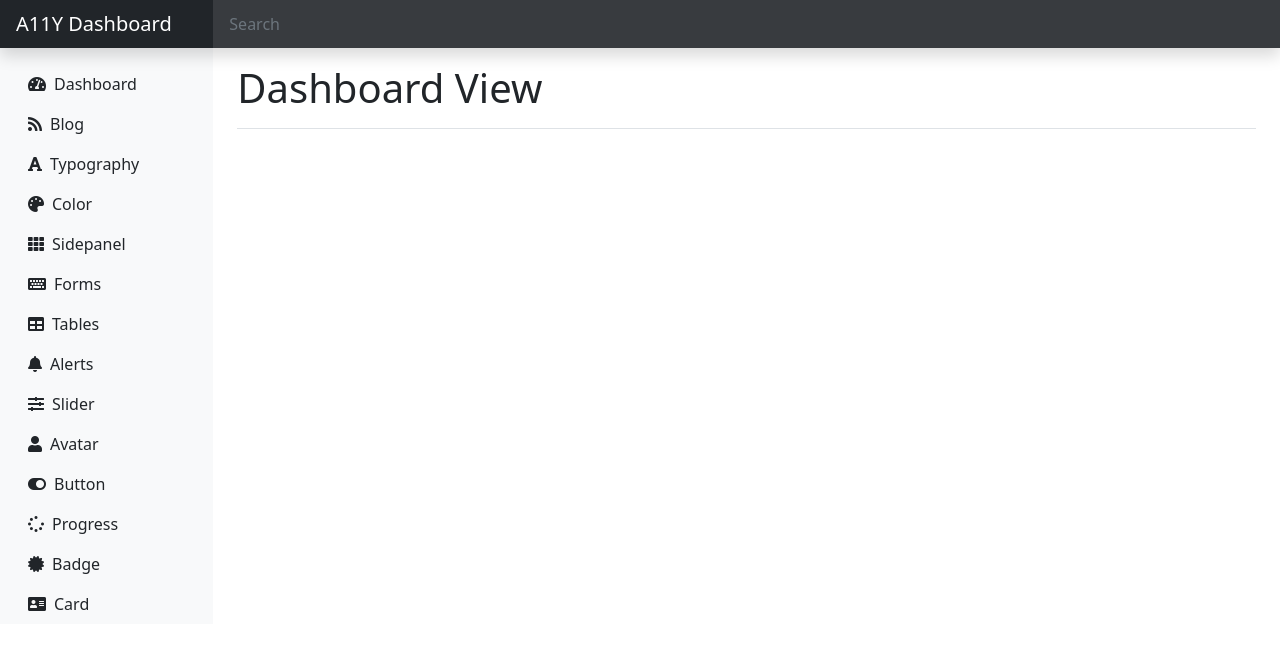
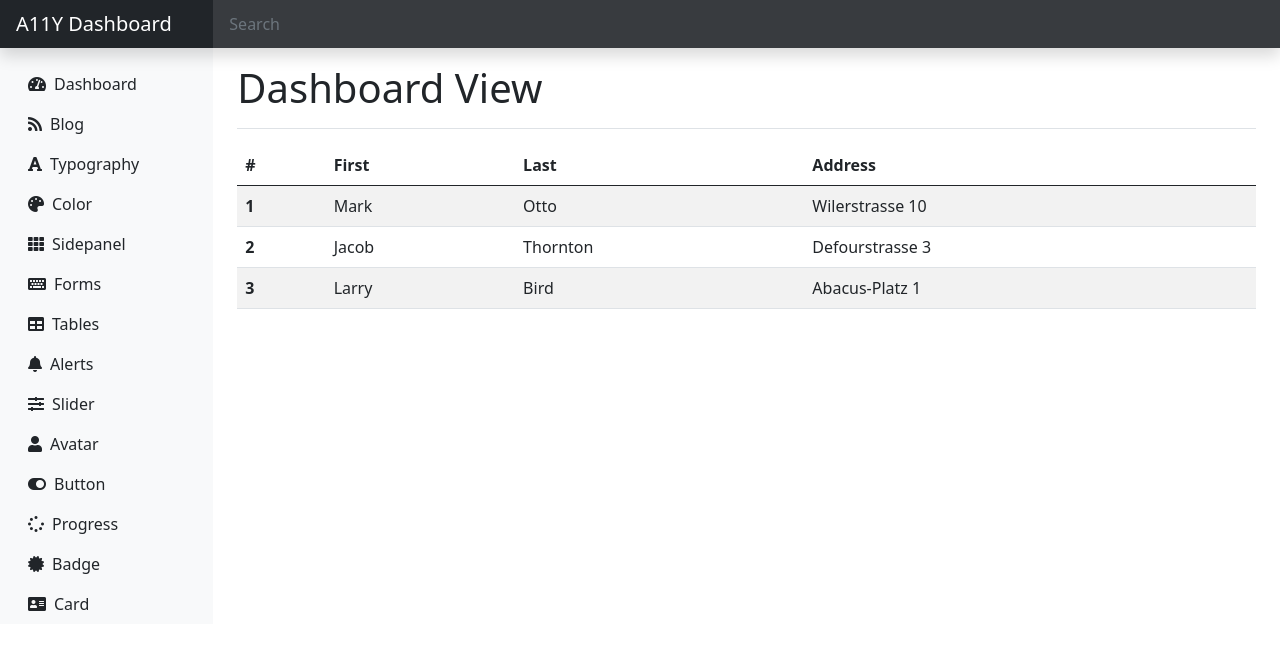
Before and after one commit to faesslerm/a11y-dashboard, a website: page docs/index.html in a window 1280 px wide. Drawn offline with nearby package versions, Linux system fonts and the light colour scheme.

Commit message:
feat: add table to dashboard view, with click listener on row

```diff
--- /dev/null
+++ b/docs/dashboard.js
@@ -0,0 +1,10 @@
+const table = document.getElementById("customTable");
+const rows = table.getElementsByTagName("tr");
+console.log(rows);
+
+Array.from(rows).forEach((row, index) => {
+  row.addEventListener("click", () => {
+    const cells = row.getElementsByTagName("td");
+    console.log(`Clicked on row ${index}`);
+  });
+});
--- a/docs/index.html
+++ b/docs/index.html
@@ -37,6 +37,36 @@
                 <div class="pt-3 pb-2 mb-3 border-bottom">
                     <h1>Dashboard View</h1>
                 </div>
+                <table id="customTable" class="table table-striped table-hover">
+                    <thead>
+                        <tr>
+                            <th scope="col">#</th>
+                            <th scope="col">First</th>
+                            <th scope="col">Last</th>
+                            <th scope="col">Address</th>
+                        </tr>
+                    </thead>
+                    <tbody>
+                        <tr class="pointer">
+                            <th scope="row">1</th>
+                            <td>Mark</td>
+                            <td>Otto</td>
+                            <td>Wilerstrasse 10</td>
+                        </tr>
+                        <tr class="pointer">
+                            <th scope="row">2</th>
+                            <td>Jacob</td>
+                            <td>Thornton</td>
+                            <td>Defourstrasse 3</td>
+                        </tr>
+                        <tr class="pointer">
+                            <th scope="row">3</th>
+                            <td>Larry</td>
+                            <td>Bird</td>
+                            <td>Abacus-Platz 1</td>
+                        </tr>
+                    </tbody>
+                </table>
             </main>
             <!-- Content End -->
         </div>
@@ -46,6 +76,7 @@
         integrity="sha384-MrcW6ZMFYlzcLA8Nl+NtUVF0sA7MsXsP1UyJoMp4YLEuNSfAP+JcXn/tWtIaxVXM"
         crossorigin="anonymous"></script>
     <script src="./index.js"></script>
+    <script src="./dashboard.js"></script>
 </body>
 
 </html>
```
